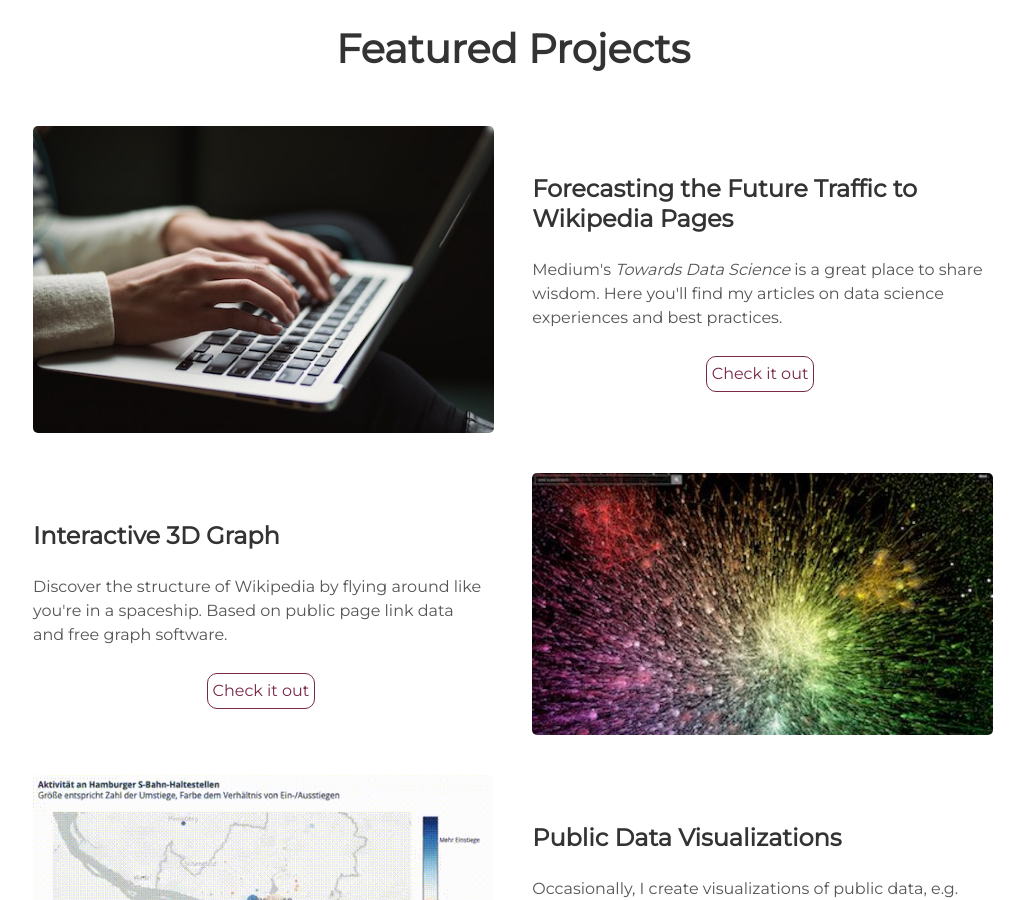
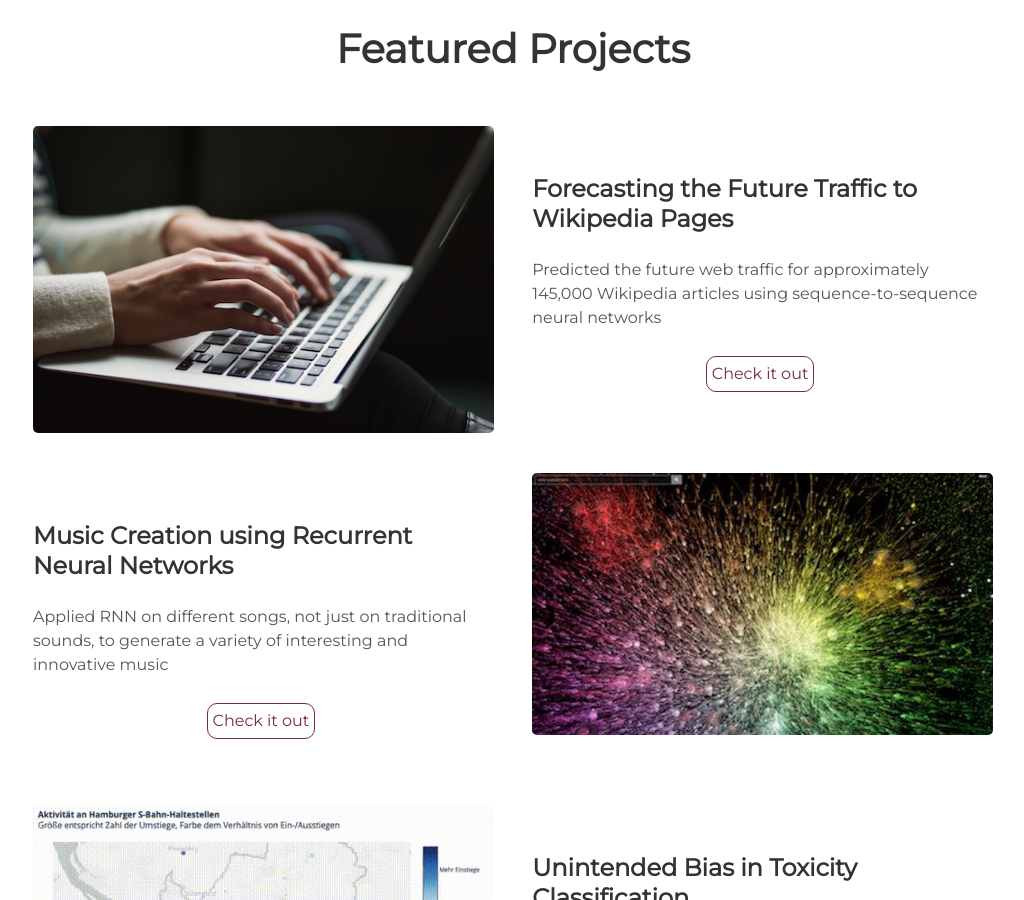
Before and after one commit to arkadee/arkadee.github.io, a Jekyll site: the page built from index.html, in a window 1280 px wide and 900 px high, scrolled down 1889 px. Shown: the whole window, without its empty margins (127-1151 px from the left). Built offline with Jekyll 4.4.1, drawn with Linux system fonts in a browser that asks for light colours; some of the changed text lies outside the part shown.

Commit message:
Update projects.html

```diff
--- a/_includes/projects.html
+++ b/_includes/projects.html
@@ -9,8 +9,7 @@
   </div>
   <div class="contents-right">
     <h3> Forecasting the Future Traffic to Wikipedia Pages </h3>
-    <p>Medium's <i>Towards Data Science</i> is a great place to share wisdom.
-      Here you'll find my articles on data science experiences and best practices.</p>
+    <p>Predicted the future web traffic for approximately 145,000 Wikipedia articles using sequence-to-sequence neural networks</p>
       <p align="center"><a class="project-link" href="https://towardsdatascience.com/@d_haitz">Check it out</a></p>
   </div>
 </div>
@@ -21,9 +20,8 @@
     <img alt="galaxy" src="{{ "/assets/img/galaxy.jpg" | prepend: site.baseurl }}" />
   </div>
   <div class="contents-left">
-    <h3>Interactive 3D Graph</h3>
-    <p>Discover the structure of Wikipedia by flying around like you're in a spaceship.
-      Based on public page link data and free graph software.</p>
+    <h3>Music Creation using Recurrent Neural Networks</h3>
+    <p>Applied RNN on different songs, not just on traditional sounds, to generate a variety of interesting and innovative music</p>
       <p align="center"><a class="project-link" href="https://dhaitz.github.io/graph-visualization/#/galaxy/wikipedia?cx=-705&cy=-9206&cz=-9978&lx=0.4772&ly=0.7270&lz=-0.4743&lw=0.1367&ml=450&s=1.75&l=1&v=500_000_links">Check it out</a></p>
   </div>
 </div>
@@ -33,7 +31,7 @@
     <img alt="particle-physics" src="{{ "/assets/img/s-bahn-hamburg.gif" | prepend: site.baseurl }}"/>
   </div>
   <div class="contents-right">
-    <h3> Public Data Visualizations </h3>
+    <h3>Unintended Bias in Toxicity Classification</h3>
     <p>Occasionally, I create visualizations of public data, e.g. traffic data or election results.
      </p>
     <p align="center">
@@ -47,7 +45,7 @@
     <img alt="machine-learning-visualization" src="{{ "/assets/img/ml_visualization.gif" | prepend: site.baseurl }}" />
   </div>
   <div class="contents-left">
-    <h3> Interactive Visualization of Machine Learning Evaluation Metrics </h3>
+    <h3>Kaggle Higgs Boson Machine Learning Challenge</h3>
     <p>
       A dashboard to play around with and observe the effects of class imbalance or model strength on evaluation metrics.
 		  This project made it into the official <a href="https://voila-gallery.org/services/gallery/">Voila gallery</a>.
```
